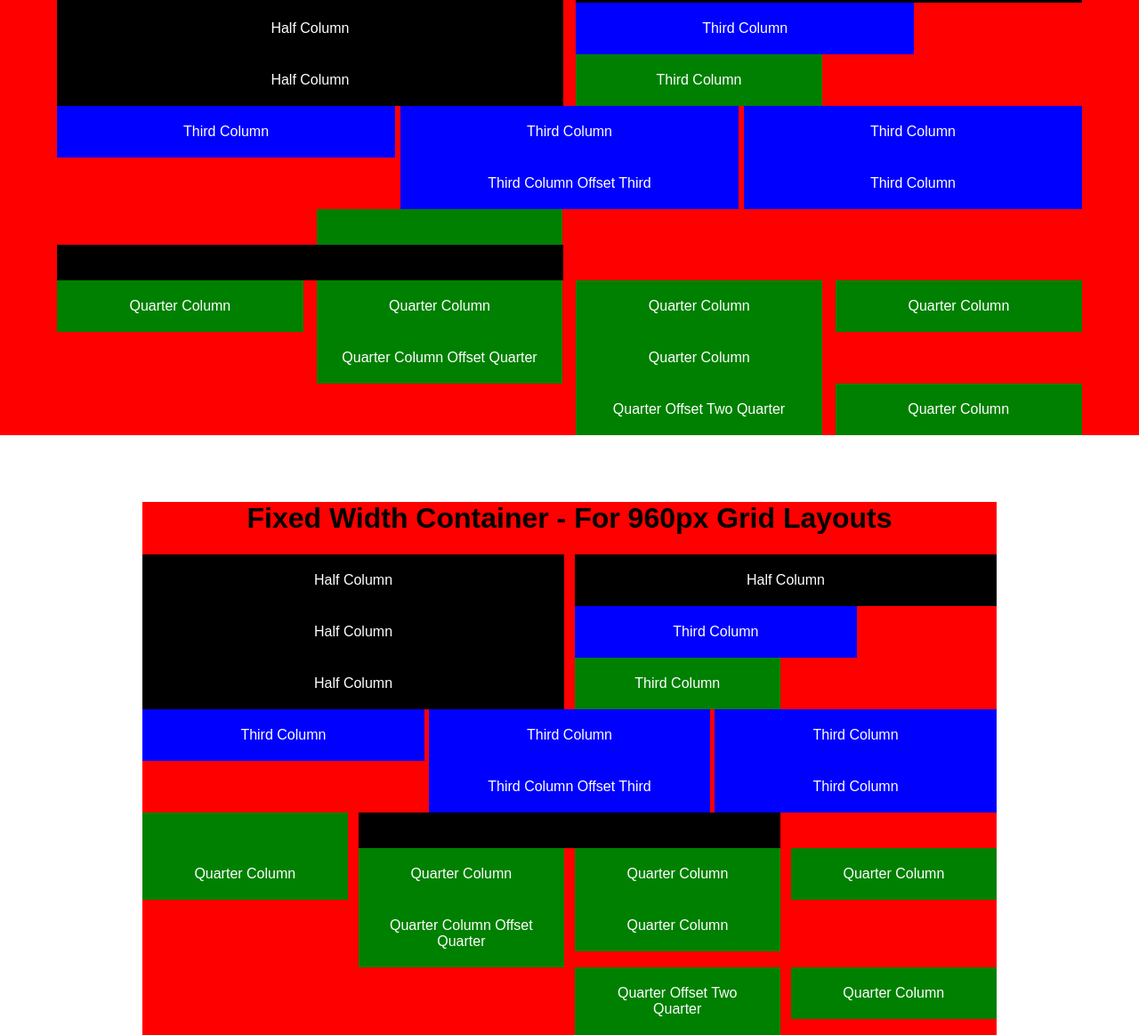
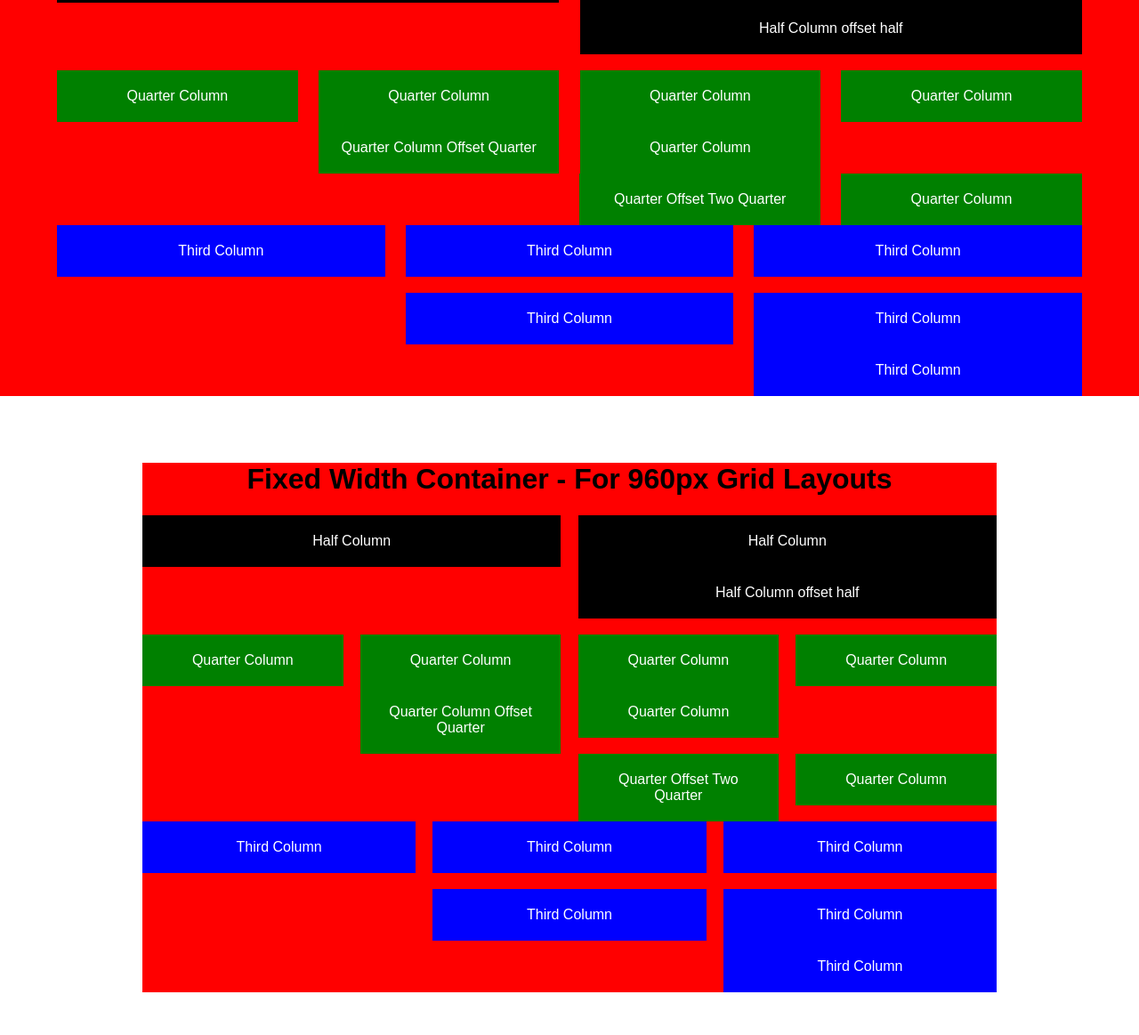
Before and after one commit to Kcharle/KCGrid, a plain HTML site: page index.html in a window 1280 px wide. Shown: the part 515-1678 px from the top of the page at 89% size. After the commit the page ends 1630 px from the top, so only its background shows below. Drawn offline with Linux system fonts and the light colour scheme.

Commit message:
Added 1 Input for spacing (gutter) inbetween elements

```diff
--- a/index.html
+++ b/index.html
@@ -41,26 +41,10 @@
 				<div class="col-half"><p>Half Column</p></div>
 			</div>
 			<div class="row">
-				<div class="col-half"><p>Half Column</p></div>
-				<div class="col-third" ><p>Third Column</p></div>
+				<div class="col-half offset-half"><p>Half Column offset half</p></div>
+
 			</div>
-			<div class="row">
-				<div class="col-half"><p>Half Column</p></div>
-				<div class="col-quarter" ><p>Third Column</p></div>
-			</div>
-			<div class="row">
-				<div class="col-third"><p>Third Column</p></div>
-				<div class="col-third"><p>Third Column</p></div>
-				<div class="col-third"><p>Third Column</p></div>
-			</div>
-			<div class="row">
-				<div class="col-third offset-third"><p>Third Column Offset Third</p></div>
-				<div class="col-third"><p>Third Column</p></div>
-			</div>
-			<div class="row">
-				<div class="col-quarter offset-quarter"></div>
-				<div class="col-half"></div>
-			</div>
+			<br>
 			<div class="row">
 				<div class="col-quarter"><p>Quarter Column</p></div>
 				<div class="col-quarter"><p>Quarter Column</p></div>
@@ -75,6 +59,21 @@
 				<div class="col-quarter offset-two-quarter"><p>Quarter Offset Two Quarter</p></div>
 				<div class="col-quarter"><p>Quarter Column</p></div>
 			</div>
+			<div class="row">
+				<div class="col-third"><p>Third Column</p></div>
+				<div class="col-third"><p>Third Column</p></div>
+				<div class="col-third"><p>Third Column</p></div>
+			</div>
+			<br>
+			<div class="row">
+				<div class="col-third offset-third"><p>Third Column</p></div>
+				<div class="col-third" ><p>Third Column</p></div>
+			</div>
+			<div class="row">
+				<div class="col-third offset-two-third"><p>Third Column</p></div>
+			</div>
+
+
 		</div>
 	</section>
 
@@ -91,26 +90,10 @@
 				<div class="col-half"><p>Half Column</p></div>
 			</div>
 			<div class="row">
-				<div class="col-half"><p>Half Column</p></div>
-				<div class="col-third" ><p>Third Column</p></div>
+				<div class="col-half offset-half"><p>Half Column offset half</p></div>
+
 			</div>
-			<div class="row">
-				<div class="col-half"><p>Half Column</p></div>
-				<div class="col-quarter" ><p>Third Column</p></div>
-			</div>
-			<div class="row">
-				<div class="col-third"><p>Third Column</p></div>
-				<div class="col-third"><p>Third Column</p></div>
-				<div class="col-third"><p>Third Column</p></div>
-			</div>
-			<div class="row">
-				<div class="col-third offset-third"><p>Third Column Offset Third</p></div>
-				<div class="col-third"><p>Third Column</p></div>
-			</div>
-			<div class="row">
-				<div class="col-quarter"></div>
-				<div class="col-half "></div>
-			</div>
+			<br>
 			<div class="row">
 				<div class="col-quarter"><p>Quarter Column</p></div>
 				<div class="col-quarter"><p>Quarter Column</p></div>
@@ -125,6 +108,19 @@
 				<div class="col-quarter offset-two-quarter"><p>Quarter Offset Two Quarter</p></div>
 				<div class="col-quarter"><p>Quarter Column</p></div>
 			</div>
+			<div class="row">
+				<div class="col-third"><p>Third Column</p></div>
+				<div class="col-third"><p>Third Column</p></div>
+				<div class="col-third"><p>Third Column</p></div>
+			</div>
+			<br>
+			<div class="row">
+				<div class="col-third offset-third"><p>Third Column</p></div>
+				<div class="col-third" ><p>Third Column</p></div>
+			</div>
+			<div class="row">
+				<div class="col-third offset-two-third"><p>Third Column</p></div>
+			</div>
 		</div>
 	</section>
 </body>
--- a/style/kcgrid.css
+++ b/style/kcgrid.css
@@ -14,6 +14,7 @@
   float: left;
   overflow:hidden;
   padding:20px;
+  margin-right:2%;
 }
 [class*='col']:last-child {
   margin-right: 0;
@@ -51,37 +52,38 @@ background-color: red;
 }
 
 .col-half{
-	width:49.38%;
-	margin-right:1.241%;
+	width:49%;
 	background-color: black;
 }
 
+.offset-half{
+	margin-left: 51%;
+}
+
 .col-third{
-	width:33%;
-	margin-right:.5%;
+	width:32%;
 	background-color: blue;
 }
 
 .offset-third{
-	margin-left:33.5%;
+	margin-left:34%;
 }
 
 .offset-two-third{
-	margin-left: 70%;
+	margin-left: 68%;
 }
 
 .col-quarter{
-	width:24.02%;
-	margin-right:1.3%;
+	width:23.5%;
 	background-color: green;
 }
 
 .offset-quarter {
-	margin-left:25.32%;
+	margin-left:25.5%;
 }
 
 .offset-two-quarter {
-	margin-left:50.62%;
+	margin-left:50.99%;
 }
 
 .col-quarter + .col-half{
```
